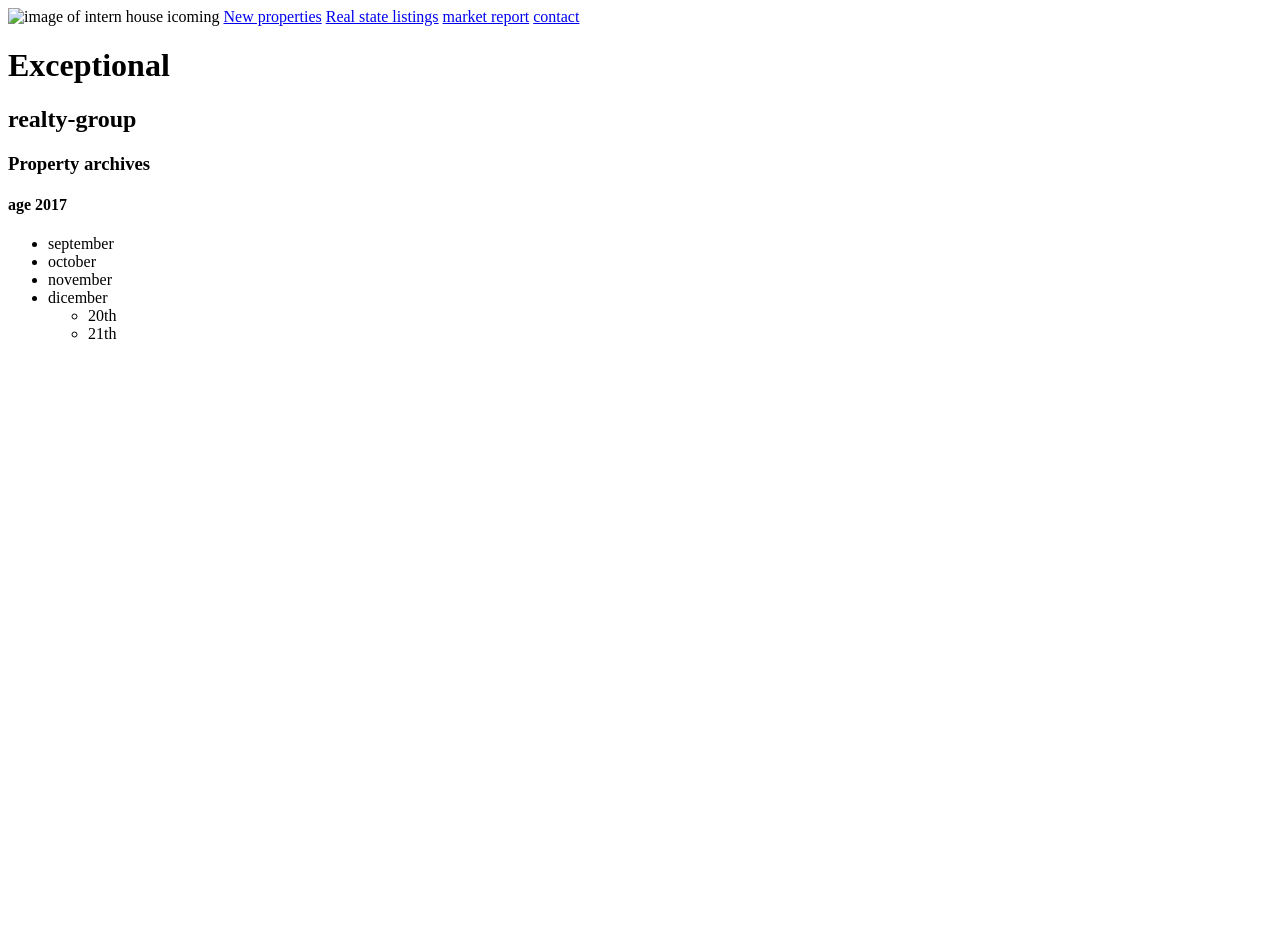
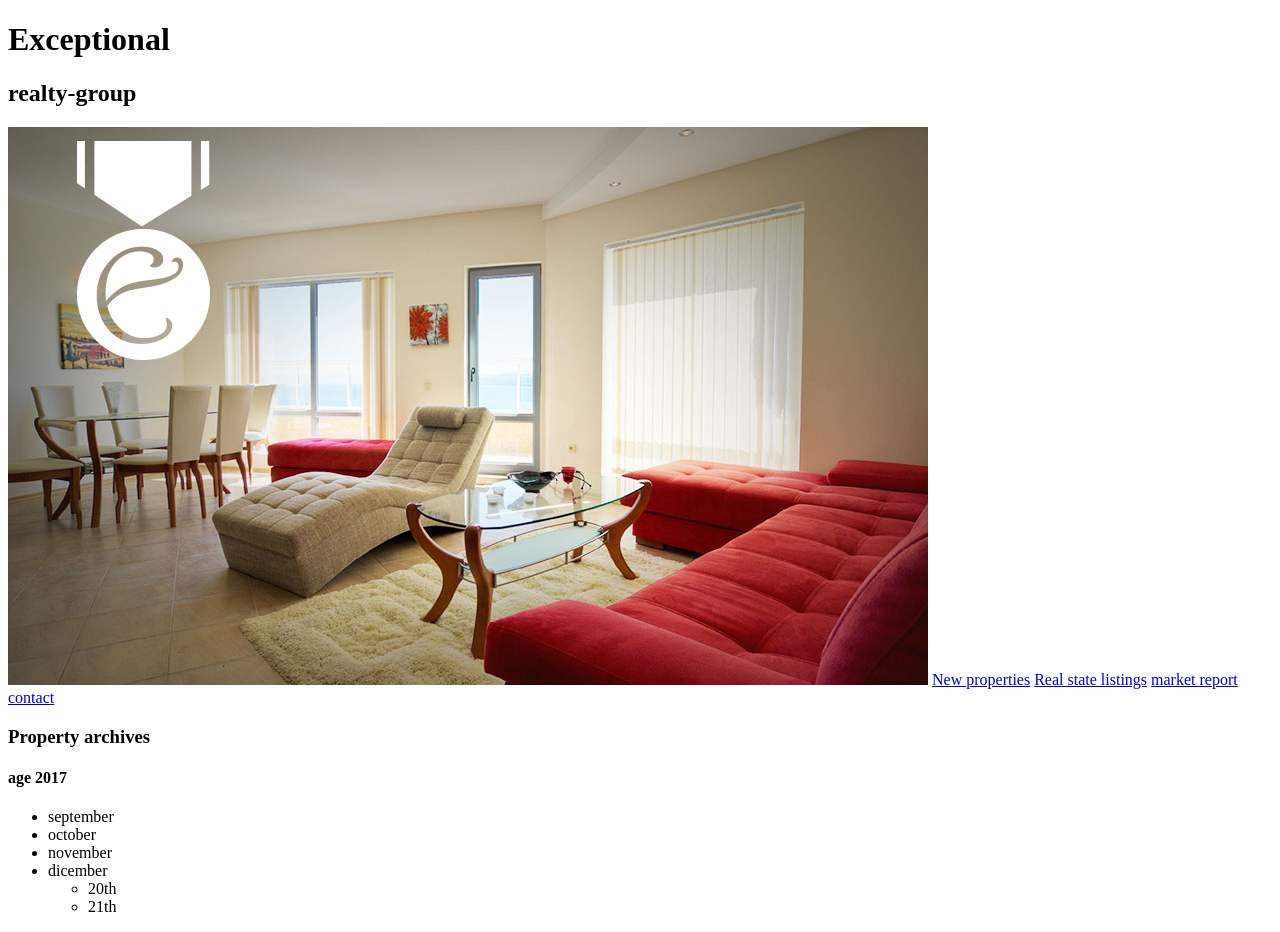
Before and after one commit to Misterlinux/exceptional-realty, a plain HTML site: page index.html in a window 1280 px wide. Before the commit the page ends 800 px from the top, so only its background shows below. Drawn offline with Linux system fonts and the light colour scheme.

Commit message:
here the corrected version

```diff
--- a/index.html
+++ b/index.html
@@ -8,16 +8,16 @@
   <title>Exceptional Realty Group - Luxury Homes - listings </title>
 </head>
 
-<img src="/images/intro-pi.jpg" alt="image of intern house icoming" title="do no click, thanks">
+<body>
+
+<h1>Exceptional</h1><h2>realty-group</h2>
+
+<img src="/images/intro-pic.jpg" alt="image of intern house icoming" title="do no click, thanks">
 
 <a href="New properties.html">New properties</a>
 <a href="Real state listings.html">Real state listings</a>
 <a href="market report.html">market report</a>
 <a href="contact.html">contact</a>
-
-<body>
-  <h1> Exceptional </h1>
-  <h2>realty-group</h2>
 
   <h3>Property archives</h3>
   <h4>age 2017</h4>
```
